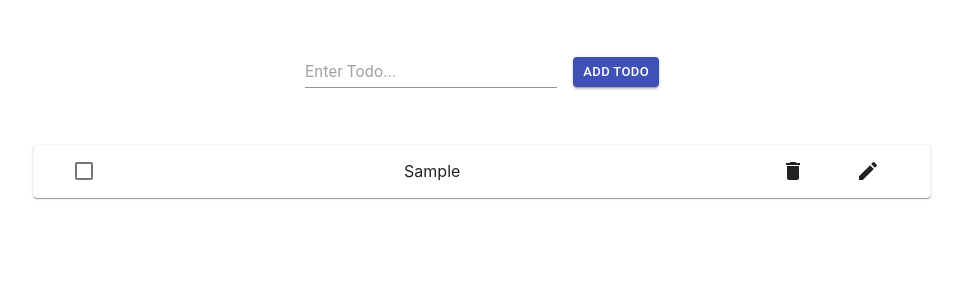
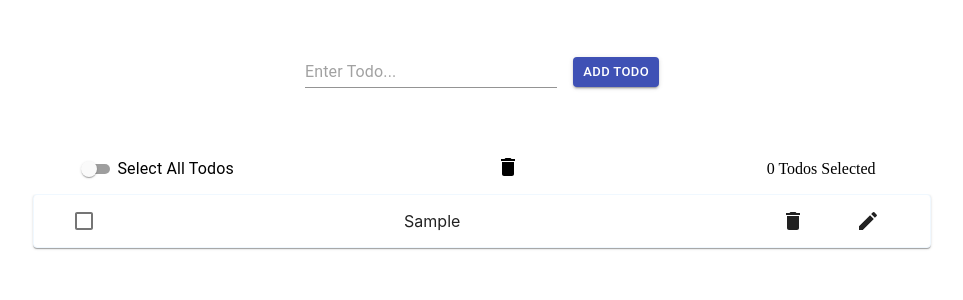
Before and after one commit to siddartha999/Todo, a React (Create React App) app: page / in a window 1280 px wide. Both pictures are taken after typing "Sample" into the empty fields and a click on the button "ADD TODO". Shown: the top 300 px of the page, without its empty margins (158-1121 px from the left). Built offline with nearby package versions, Linux system fonts and the light colour scheme.

Commit message:
Enhanced the delete Todo functionality. Todos can be deleted individually, multiple, all at once.

```diff
--- a/src/ReusableHooks/useToggle.js
+++ b/src/ReusableHooks/useToggle.js
@@ -1,12 +1,12 @@
 import { useState } from "react";
 
-const useToggle = (isTrue = false) => {
-  const [toggleState, setToggleState] = useState(isTrue);
+const useToggle = (initialValue = false) => {
+  const [toggleState, setToggleState] = useState(initialValue);
 
   const toggle = () => {
     setToggleState(!toggleState);
   };
-
+  // return toggleState and a function to toggle it.
   return [toggleState, toggle];
 };
 
--- a/src/Todo/Todo.reducer.js
+++ b/src/Todo/Todo.reducer.js
@@ -1,7 +1,16 @@
 /**
  * Reducer for the todoList state.
  *
- * Takes care of Addition, Deletion, Changing of Todos.
+ * Each Todo object in the todoList state will be in the following format :
+ * EG: {id : 1234, value: 'Walk dog to park', isSelected : false}
+ *
+ * The following are the possible actions that can be performed on todoList state:
+ * Addition of a Todo item.
+ * Deletion of an individual Todo item.
+ * Deletion of multiple Todo items.
+ * Modification a Todo item.
+ * Toggling individual todo item's selection.
+ * Toggling all todo items selection.
  */
 
 import { useReducer } from "react";
@@ -15,13 +24,38 @@ const useTodoReducer = () => {
 const todoReducer = (state, action) => {
   switch (action.type) {
     case "ADD_TODO_ITEM":
-      return [...state, { value: action.value, id: uuidv4() }];
+      return [
+        ...state,
+        { value: action.value, id: uuidv4(), isSelected: false },
+      ];
     case "REMOVE_INDIVIDUAL_TODO_ITEM":
       return state.filter((item) => item.id !== action.id);
+    case "REMOVE_MULTIPLE_TODO_ITEMS":
+      let newState = [...state];
+      for (let id of action.value) {
+        newState = newState.filter((item) => item.id !== id);
+      }
+      return newState;
     case "EDIT_TODO_ITEM":
       return state.filter((item) => {
         if (item.id !== action.id) return item;
         return (item.value = action.value);
+      });
+    case "TOGGLE_INDIVIDUAL_TODO_ITEM_SELECTION":
+      return state.map((item) => {
+        if (item.id === action.id) {
+          item.isSelected = !item.isSelected;
+        }
+        return item;
+      });
+    case "TOGGLE_ALL_TODO_ITEMS_SELECTION":
+      return state.map((item) => {
+        if (action.isSelect) {
+          item.isSelected = true;
+        } else {
+          item.isSelected = false;
+        }
+        return item;
       });
     default:
       return 0;
--- a/src/TodoItem/TodoItem.js
+++ b/src/TodoItem/TodoItem.js
@@ -28,7 +28,7 @@ const TodoItem = (props) => {
   const [todoItemValue, setTodoItemValue] = useState(props.value);
   const todoItemId = props.id;
   const classes = useStyles();
-  const [isTodoItemSelected, toggleIsTodoItemSelected] = useToggle(false);
+  const isTodoItemSelected = props.isSelected;
   const [isEditMode, toggleIsEditMode] = useToggle(false);
   const todoDispatcher = useContext(TodoDispatcherContext);
 
@@ -55,7 +55,15 @@ const TodoItem = (props) => {
   };
 
   const handleTodoItemSelected = () => {
-    toggleIsTodoItemSelected();
+    if (!isTodoItemSelected) {
+      props.updateSelectedTodos(todoItemId, true);
+    } else {
+      props.updateSelectedTodos(todoItemId, false);
+    }
+    todoDispatcher({
+      type: "TOGGLE_INDIVIDUAL_TODO_ITEM_SELECTION",
+      id: todoItemId,
+    });
   };
 
   const handleChange = (event) => {
--- a/src/TodoList/TodoList.css
+++ b/src/TodoList/TodoList.css
@@ -1,8 +1,29 @@
-.TodoList-wrapper {
+.TodoList {
   display: flex;
   justify-content: space-evenly;
   align-items: baseline;
+  align-content: baseline;
   flex-wrap: wrap;
   height: 80%;
+  width: 100%;
   overflow: auto;
 }
+
+.TodoList-todos-selected-wrapper {
+  width: 100%;
+  display: flex;
+  align-items: center;
+  font-family: cursive;
+  flex-wrap: wrap;
+  justify-content: space-evenly;
+}
+
+.TodoList-wrapper {
+  width: 100%;
+  display: flex;
+  justify-content: space-evenly;
+  align-items: baseline;
+  align-content: baseline;
+  flex-wrap: wrap;
+  overflow: auto;
+}
--- a/src/TodoList/TodoList.js
+++ b/src/TodoList/TodoList.js
@@ -1,16 +1,125 @@
-import React, { useContext } from "react";
+import React, { useContext, useState } from "react";
 import TodoItem from "../TodoItem/TodoItem";
-import { TodoItemListContext } from "../Todo/Todo.context";
+import {
+  TodoItemListContext,
+  TodoDispatcherContext,
+} from "../Todo/Todo.context";
+import DeleteIcon from "@material-ui/icons/Delete";
 import "./TodoList.css";
+import useToggle from "../ReusableHooks/useToggle";
+import FormControlLabel from "@material-ui/core/FormControlLabel";
+import Switch from "@material-ui/core/Switch";
 
 const TodoList = () => {
   const todoItemList = useContext(TodoItemListContext);
+  const [selectedTodosList, setSelectedTodosList] = useState([]);
+  const [isSelectAllTodos, toggleSelectAllTodos] = useToggle(false);
+  const todoDispatcher = useContext(TodoDispatcherContext);
+
+  /**
+   * Function to insert/remove individual todos from the selectedTodosList.
+   * @param {*} id  -> Id of todo to be marked as selected.
+   * @param {*} isInsert -> Specifies whether the Todo needs to be inserted/removed from the selectedTodosList
+   */
+  const updateIndividualSelectedTodos = (id, isInsert) => {
+    if (isInsert) {
+      setSelectedTodosList([...selectedTodosList, id]);
+    } else {
+      const newSelectedTodos = selectedTodosList.filter((item) => item !== id);
+      setSelectedTodosList(newSelectedTodos);
+    }
+  };
+
+  /**
+   * Function to toggle all the selected todos.
+   * @param {*} isInsert -> Specifies whether to mark all the todos are selected or not, based on true/false.
+   */
+  const toggleSelectAllTodosList = (isInsert) => {
+    if (isInsert) {
+      setSelectedTodosList(todoItemList.map((item) => item.id));
+      todoDispatcher({
+        type: "TOGGLE_ALL_TODO_ITEMS_SELECTION",
+        isSelect: true,
+      });
+    } else {
+      setSelectedTodosList([]);
+      todoDispatcher({
+        type: "TOGGLE_ALL_TODO_ITEMS_SELECTION",
+        isSelect: false,
+      });
+    }
+  };
+
+  /**
+   * Initiates the delete call to the dispatcher, by passing in the required properties such as
+   * type:  indication of multiple todos delete operation.
+   * value: list containing the Id's of all the Todos marked for deletion.
+   *
+   * Finally, resets the selectedTodosList to an empty array.
+   */
+  const handleDeleteSelectedTodos = () => {
+    todoDispatcher({
+      type: "REMOVE_MULTIPLE_TODO_ITEMS",
+      value: selectedTodosList,
+    });
+    setSelectedTodosList([]);
+  };
+
+  /**
+   * Handles the toggling of selecting / de-selecting all the Todos.
+   * Takes care of updating the selectedTodosList appropriately based on the user selection.
+   */
+
+  const handleToggleSelectAllTodos = () => {
+    if (!isSelectAllTodos) {
+      //isSelectAllTodos is still not updated to true yet. Therefore, checking for the opposite scenario.
+      toggleSelectAllTodosList(true);
+    } else {
+      toggleSelectAllTodosList(false);
+    }
+    toggleSelectAllTodos();
+  };
+
+  const todosSelectedJSX = (
+    <div className="TodoList-todos-selected-wrapper">
+      <FormControlLabel
+        control={
+          <Switch
+            size="small"
+            checked={isSelectAllTodos}
+            onChange={handleToggleSelectAllTodos}
+          />
+        }
+        label="Select All Todos"
+      />
+      <div className="TodoList-todos-selected-actions-wrapper">
+        <DeleteIcon
+          onClick={handleDeleteSelectedTodos}
+          className="TodoItem-action"
+        />
+      </div>
+      <div className="TodoList-todos-selected-info-text-wrapper">
+        <p>{selectedTodosList.length} Todos Selected</p>
+      </div>
+    </div>
+  );
+
   return (
-    <div className="TodoList-wrapper">
-      {todoItemList &&
-        todoItemList.map((item) => (
-          <TodoItem value={item.value} key={item.id} id={item.id} />
-        ))}
+    <div className="TodoList">
+      {todoItemList && todoItemList.length ? todosSelectedJSX : null}
+      <div className="TodoList-wrapper">
+        {todoItemList &&
+          todoItemList.map((item) => (
+            <TodoItem
+              value={item.value}
+              key={item.id}
+              id={item.id}
+              isSelected={item.isSelected}
+              updateSelectedTodos={updateIndividualSelectedTodos}
+              selectTodoItem={isSelectAllTodos}
+            />
+          ))}
+      </div>
     </div>
   );
 };
```
